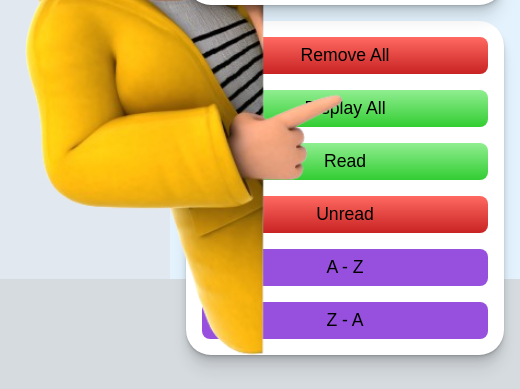
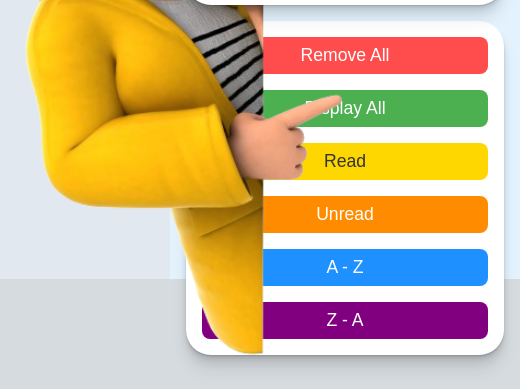
Before and after one commit to mknishanth1997/Book-Tracker, a plain HTML site: page index.html in a window 1280 px wide. Shown: the part 521-910 px from the top of the page, 760-1280 px from the left. Drawn offline with Linux system fonts and the light colour scheme; a web font is replaced by a local one.

Commit message:
added btn color

```diff
--- a/index.html
+++ b/index.html
@@ -4,11 +4,14 @@
     <style>
         @import url('https://fonts.googleapis.com/css2?family=Freehand&family=Permanent+Marker&family=Poppins:ital,wght@0,100;0,200;0,300;0,400;0,500;0,600;0,700;0,800;0,900;1,100;1,200;1,300;1,400;1,500;1,600;1,700;1,800;1,900&family=Rubik+Mono+One&display=swap');
         </style>
+        <style>
+            @import url('https://fonts.googleapis.com/css2?family=Freehand&family=Great+Vibes&family=Permanent+Marker&family=Poppins:ital,wght@0,100;0,200;0,300;0,400;0,500;0,600;0,700;0,800;0,900;1,100;1,200;1,300;1,400;1,500;1,600;1,700;1,800;1,900&family=Rubik+Mono+One&display=swap');
+            </style>
     <meta charset="UTF-8">
     <link rel="stylesheet" href="sheet.css">
     <script src="script.js" defer></script>
     <meta name="viewport" content="width=device-width, initial-scale=1.0">
-    <title>Document</title>
+    <title>Book Tracker</title>
 </head>
 <body>
     <div class="container">
--- a/sheet.css
+++ b/sheet.css
@@ -120,6 +120,12 @@
   font-weight: 400;
   font-style: normal;
 }
+.great-vibes-regular {
+  font-family: "Great Vibes", cursive;
+  font-weight: 400;
+  font-style: normal;
+}
+
 
 
 body {
@@ -397,6 +403,7 @@ font-family: "Permanent Marker" ;
 .authour-name, .total-pages, .total-pages-completed {
   font-size: 20px;
   margin-top: 8px;
+  /* font-family: "Great Vibes"; */
 }
 .fav-quote {
   font-size: 20px;
@@ -541,17 +548,76 @@ font-family: "Permanent Marker" ;
    cursor: pointer;
    transition: background-color 0.3s;
 }
-.buttons *:hover  {
-  background-color: #ddd;
+
+
+.remove-All {
+  background-color: #FF4C4C;
+  color: #FFFFFF;
+  transition: background-color 0.3s;
 }
-.remove-All, .unread-All {
-  background: linear-gradient(to bottom, #FF6961, #C82323);
+.remove-All:hover {
+  background-color: #E63939;
 }
-.display-All, .read-All {
-  background: linear-gradient(to bottom, #90EE90, #32CD32);
+.remove-All:active {
+  background-color: #CC3333;
 }
-.ascend-All, .descend-All {
-  background-color: #9750DD;
+.display-All {
+  background-color: #4CAF50;
+  color: #FFFFFF;
+}
+.display-All:hover {
+  background-color: #45A049;
+}
+.display-All:active {
+  background-color: #388E3C;
+}
+
+.read-All {
+  background-color: #FFD700;
+  color: #333333;
+}
+.read-All:hover {
+  background-color: #FFC107;
+}
+.read-All:active {
+  background-color: #FFA000;
+}
+
+.unread-All {
+  background-color: #FF8C00;
+  color: #FFFFFF;
+}
+.unread-All:hover {
+  background-color: #FF7F00;
+}.unread-All:active {
+  background-color: #FF6F00;
+}
+
+.ascend-All {
+  background-color: #1E90FF;
+  color: #FFFFFF;
+}
+.ascend-All:hover {
+  background-color: #1C86EE;
+}
+.ascend-All:active {
+  background-color: #1874CD;
+}
+
+.descend-All {
+  background-color: #800080;
+  color: #FFFFFF;
+}
+.descend-All:hover {
+  background-color: #6A0DAD;
+}
+.descend-All:active {
+  background-color: #5B0E8A;
+
+}
+.buttons *:active {
+  transition: background-color 0.2s ease, transform 0.1s ease;
+  transform: scale(0.98);
 }
 
 /* Tabular Images */
```
